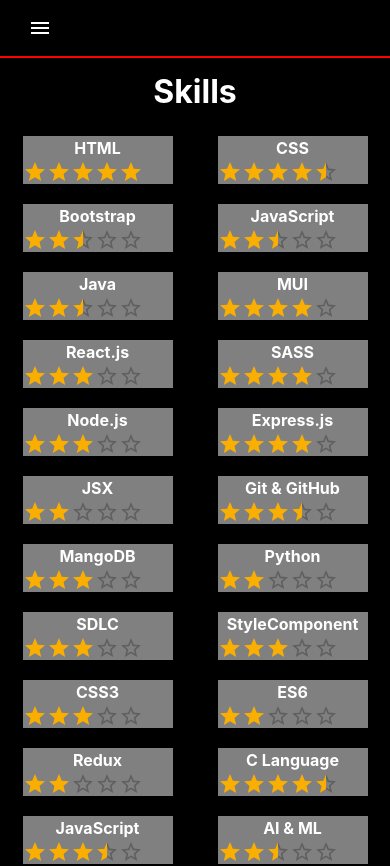
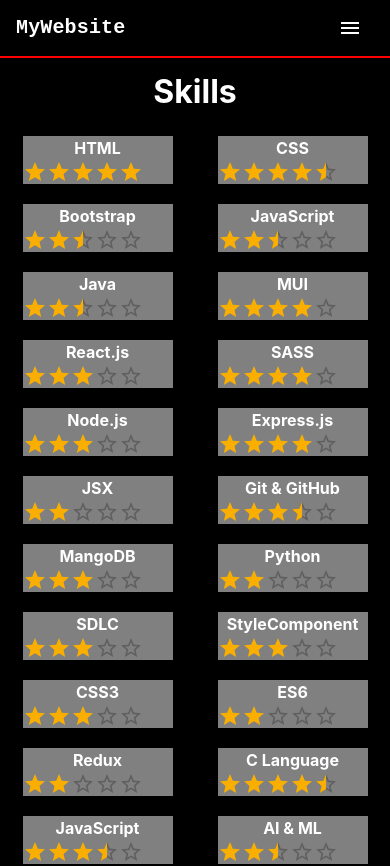
Before and after one commit to omsah84/4th-final-year-project-team, a React (Vite) app: page / in a window 390 px wide. Shown: the top 866 px of the page. Built offline with nearby package versions, Linux system fonts and the light colour scheme.

Commit message:
styleMobilenav

```diff
--- a/src/component/Header.jsx
+++ b/src/component/Header.jsx
@@ -27,13 +27,33 @@
     <AppBar position="static" sx={{ bgcolor: 'black', borderBottom: '2px solid red' }}>
       <Container>
         <Toolbar disableGutters sx={{ justifyContent: 'center', alignItems: 'center' }}>
+          {/* Branding */}
+          <Typography
+            variant="h6"
+            noWrap
+            component="a"
+            href="/"
+            sx={{
+              mr: 2,
+              display: { md: 'flex' },
+              fontFamily: 'monospace',
+              fontWeight: 700,
+              color: 'inherit',
+              textDecoration: 'none',
+            }}
+          >
+            MyWebsite
+          </Typography>
+
           {/* Mobile Menu Icon */}
-          <Box sx={{ flexGrow: 1, display: { xs: 'flex', md: 'none' } }}>
+          <Box sx={{ flexGrow: 1, display: { xs: 'flex', md: 'none' } , justifyContent: 'right'}}>
             <IconButton
               size="large"
               aria-label="open menu"
               onClick={handleOpenNavMenu}
               color="inherit"
+
+
             >
               <MenuIcon />
             </IconButton>
@@ -47,15 +67,16 @@
               transformOrigin={{
                 vertical: 'top',
                 horizontal: 'left',
+
               }}
               open={Boolean(anchorElNav)}
               onClose={handleCloseNavMenu}
               sx={{
-                display: { xs: 'block', md: 'none' },
+                display: { xs: 'block', md: 'none', },
               }}
             >
               {pages.map((page) => (
-                <MenuItem key={page} onClick={handleCloseNavMenu}>
+                <MenuItem sx={{width:'500px',bgcolor:'black',color:'gray' ,display: { xs: 'flex',justifyContent:'center' }}} key={page} onClick={handleCloseNavMenu}>
                   <Typography textAlign="center">{page}</Typography>
                 </MenuItem>
               ))}
```
